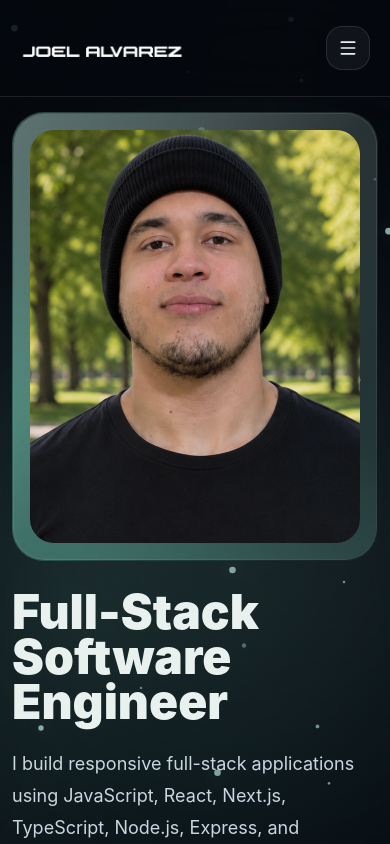
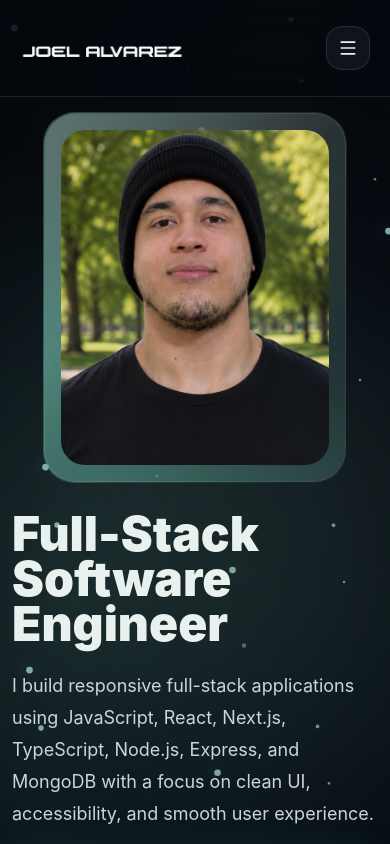
Before and after one commit to Alvarez-J1/Frontend-Portfolio, a Next.js app: page / in a window 390 px wide. Shown: the top 844 px of the page. Built offline with nearby package versions, Linux system fonts and the light colour scheme.

Commit message:
decreased hero's image size

```diff
--- a/app/page.tsx
+++ b/app/page.tsx
@@ -841,7 +841,7 @@ function Hero() {
         </motion.div>
 
         <motion.div
-          className="order-1 relative mx-auto w-full max-w-[24rem] min-[680px]:order-none min-[680px]:col-start-2 min-[680px]:row-span-2 min-[680px]:row-start-1 min-[680px]:mx-0 min-[680px]:max-w-[clamp(12rem,31vw,20rem)] min-[680px]:justify-self-end md:max-w-[clamp(13rem,32vw,22rem)] lg:max-w-[29rem] xl:max-w-[31rem]"
+          className="order-1 relative mx-auto w-full max-w-[19rem] sm:max-w-[21rem] min-[680px]:order-none min-[680px]:col-start-2 min-[680px]:row-span-2 min-[680px]:row-start-1 min-[680px]:mx-0 min-[680px]:max-w-[clamp(12rem,31vw,20rem)] min-[680px]:justify-self-end md:max-w-[clamp(13rem,32vw,22rem)] lg:max-w-[29rem] xl:max-w-[31rem]"
           initial={{ scale: 0.94, y: 28 }}
           animate={{ scale: 1, y: 0 }}
           transition={{ duration: 0.9, delay: 0.1, ease: [0.22, 1, 0.36, 1] }}
```
